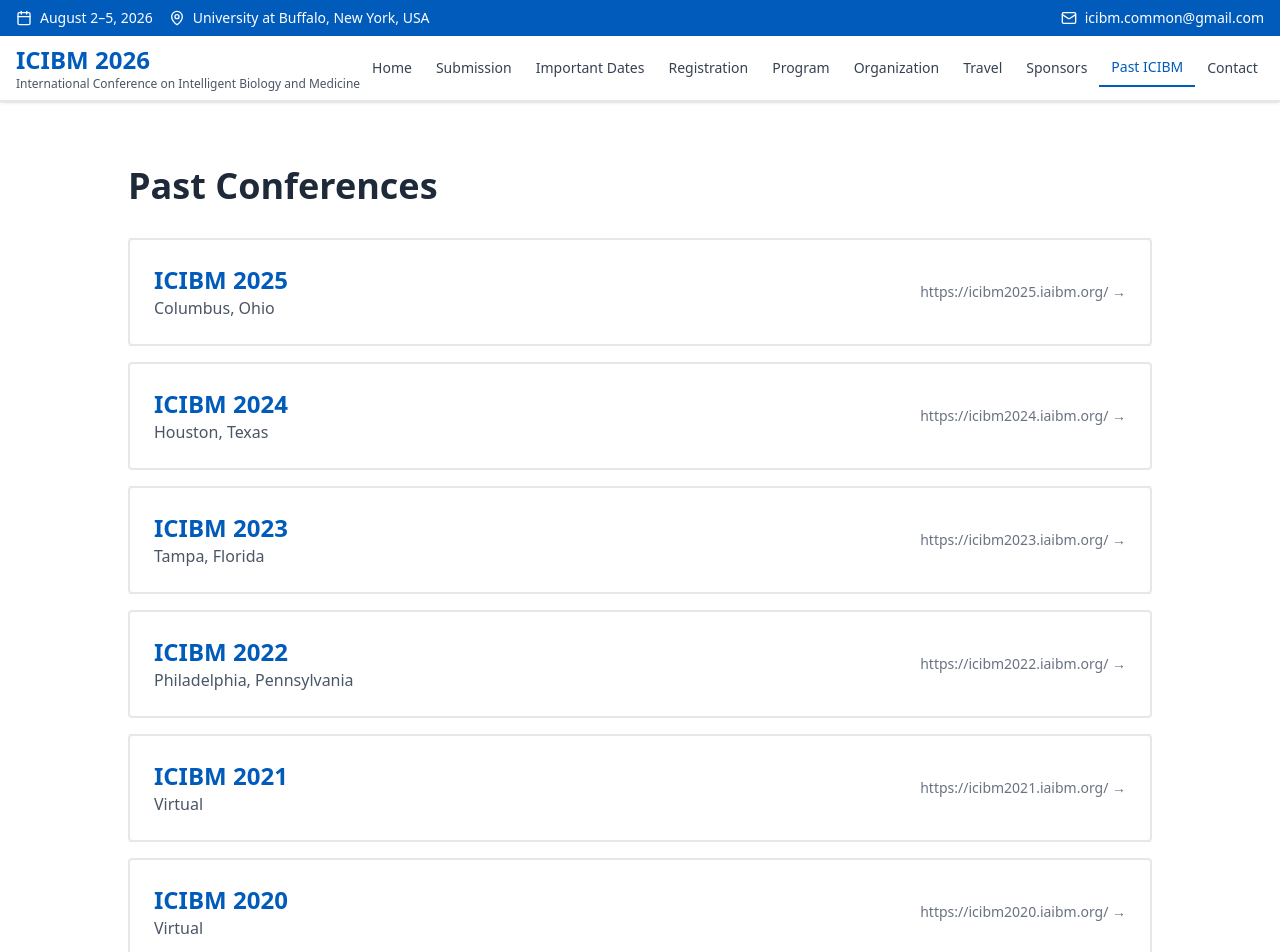
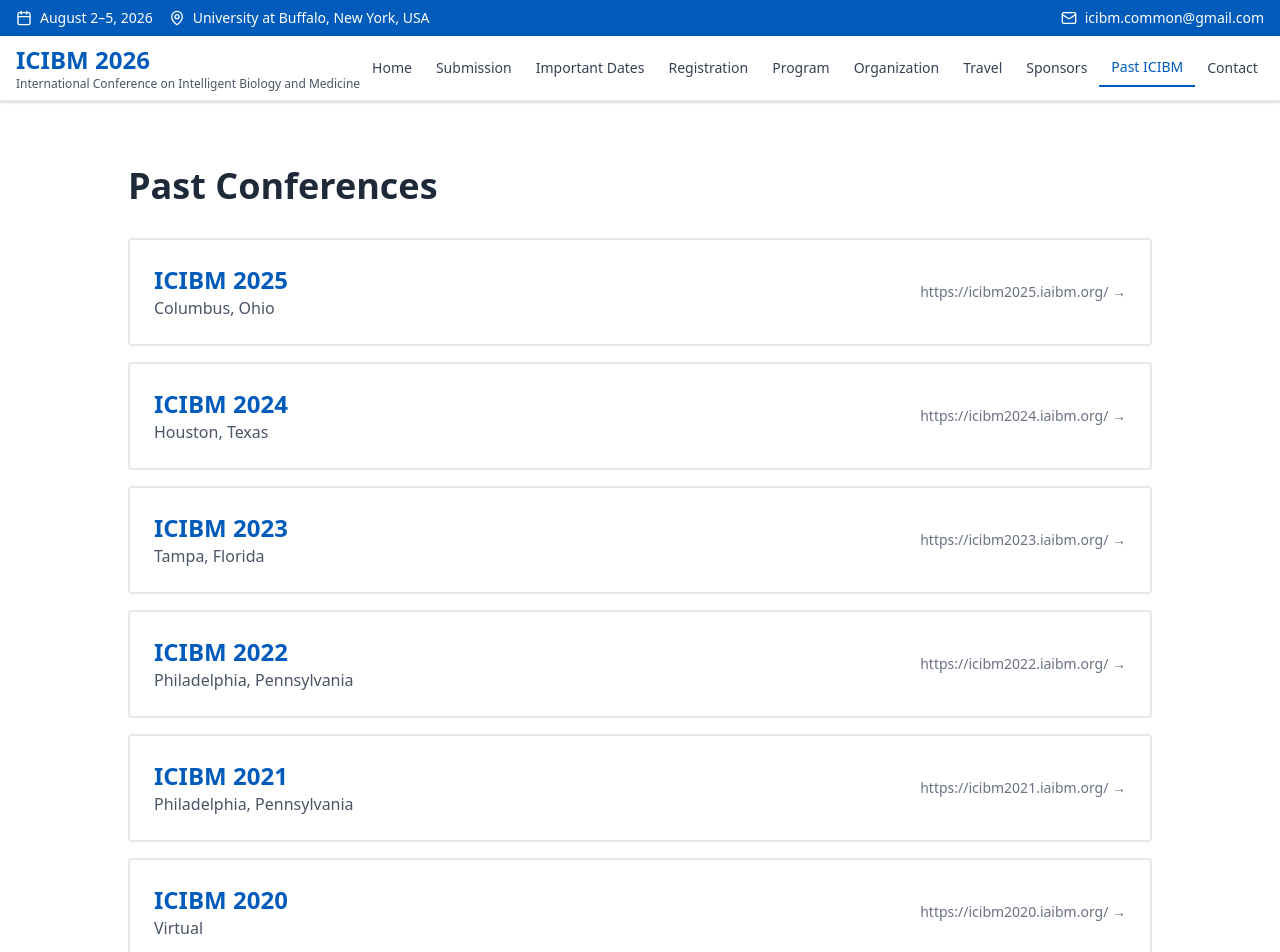
Before and after one commit to hoanglongraspi/ic, a React (Vite) app: page /past-conferences in a window 1280 px wide. Shown: the top 952 px of the page. Built offline with nearby package versions, Linux system fonts and the light colour scheme.

Commit message:
update content

```diff
--- a/src/pages/PastConferencesPage.tsx
+++ b/src/pages/PastConferencesPage.tsx
@@ -22,7 +22,7 @@
     },
     {
       year: 2021,
-      location: "Virtual",
+      location: "Philadelphia, Pennsylvania",
       url: "https://icibm2021.iaibm.org/",
     },
     {
```
